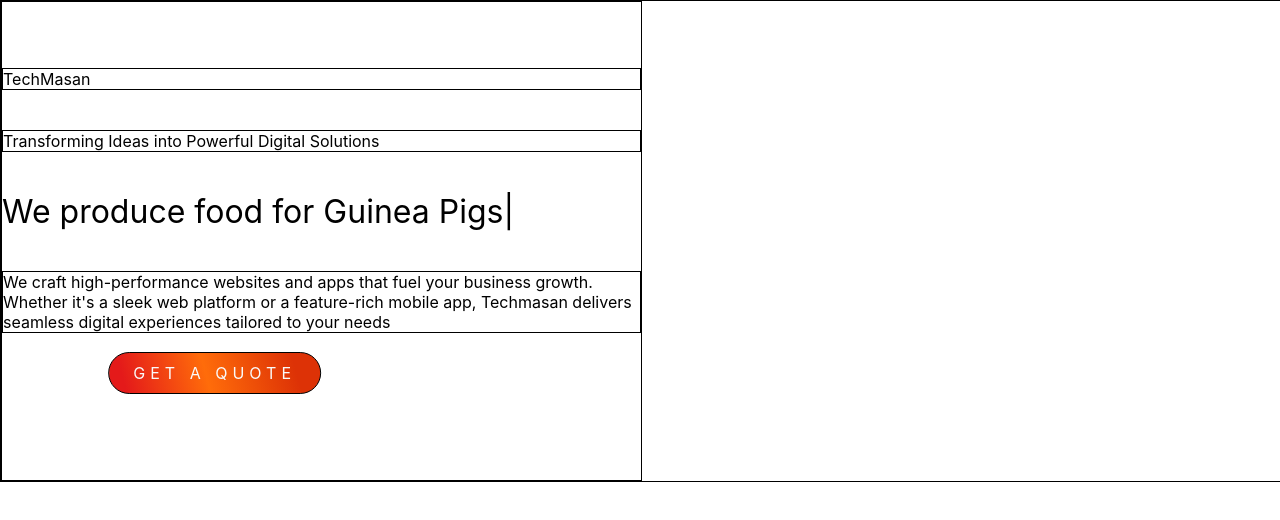
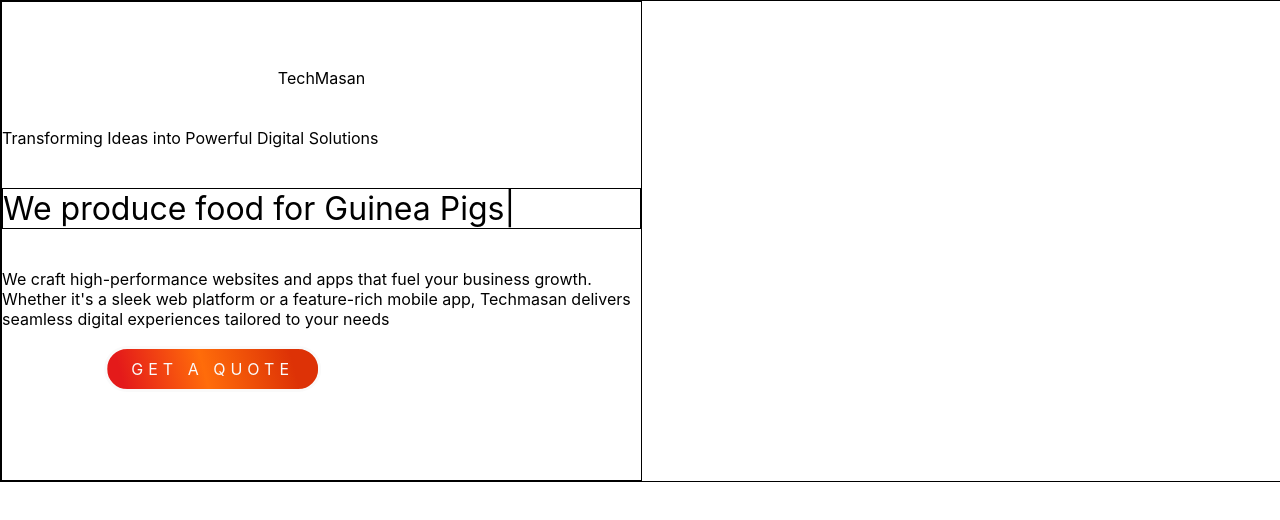
Before and after one commit to Rituraj-Saha/techmasan_web, a React (Create React App) app: page / in a window 1280 px wide. Shown: the top 520 px of the page. Built offline with nearby package versions, Linux system fonts and the light colour scheme.

Commit message:
17th-oct

```diff
--- a/src/heroSection/Hero.jsx
+++ b/src/heroSection/Hero.jsx
@@ -23,12 +23,14 @@
           gap: "40px",
         }}
       >
-        <span style={{ border: "1px solid black" }}>
+        <span
+          style={{
+            textAlign: "center",
+          }}
+        >
           {heroSection.heroSectionMsg.brandText}
         </span>
-        <span style={{ border: "1px solid black" }}>
-          {heroSection.heroSectionMsg.title}
-        </span>
+        <span>{heroSection.heroSectionMsg.title}</span>
         <TypeAnimation
           sequence={[
             // Same substring at the start will only be typed once, initially
@@ -42,15 +44,16 @@
             1000,
           ]}
           speed={50}
-          style={{ fontSize: "2em" }}
+          style={{
+            fontSize: "2em",
+            display: "block",
+            border: "1px solid black",
+          }}
           repeat={Infinity}
         />
-        <span style={{ border: "1px solid black" }}>
-          {heroSection.heroSectionMsg.subTitle}
-        </span>
+        <span>{heroSection.heroSectionMsg.subTitle}</span>
         <span
           style={{
-            border: "1px solid black",
             width: "30%",
             marginInline: "auto",
             textAlign: "center",
```
